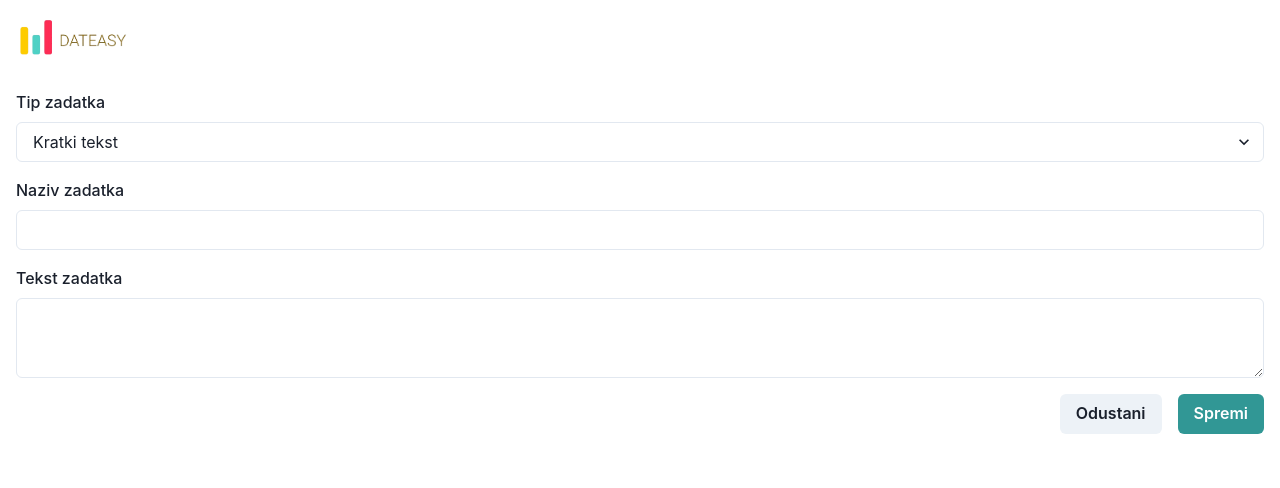
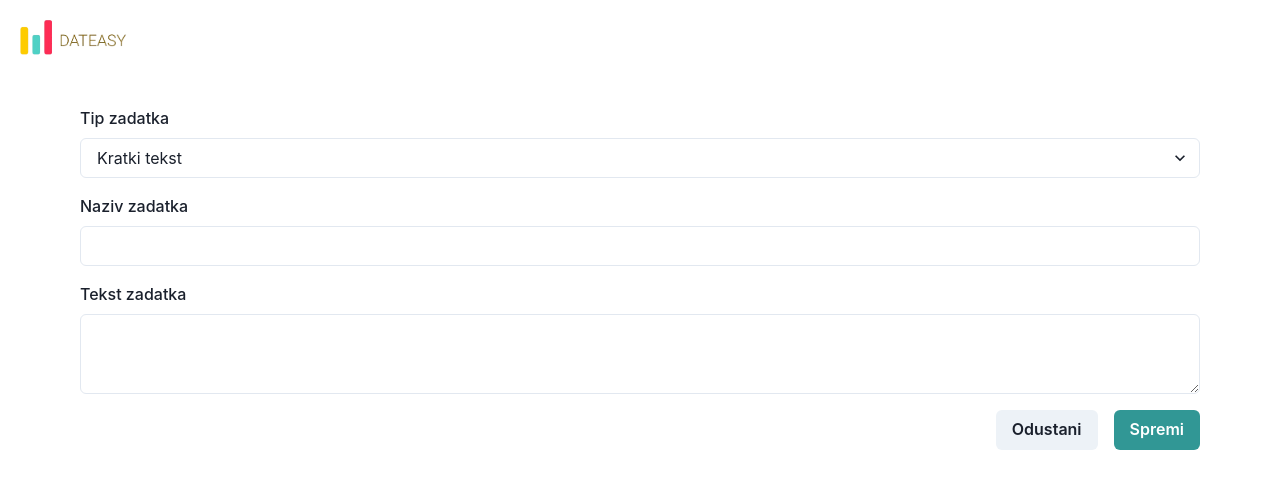
Before and after one commit to merimerino/dateasy, a React (Vite) app in the folder frontend/: page /addTask in a window 1280 px wide. Shown: the top 488 px of the page. Built offline with nearby package versions, Linux system fonts and the light colour scheme.

Commit message:
tiny styling edits

```diff
--- a/frontend/src/components/Header.tsx
+++ b/frontend/src/components/Header.tsx
@@ -1,11 +1,14 @@
 // components/Header.tsx
 import React from "react";
 import { Box, Image } from "@chakra-ui/react";
+import { Link } from "react-router-dom";
 
 const Header: React.FC = () => {
   return (
     <Box p={4} borderBottom="1px" border={"none"}>
-      <Image src="/logo.png" alt="Logo" height="42px" objectFit="contain" />
+      <Link to={"/main"}>
+        <Image src="/logo.png" alt="Logo" height="42px" objectFit="contain" />
+      </Link>
     </Box>
   );
 };
--- a/frontend/src/components/TaskForm.tsx
+++ b/frontend/src/components/TaskForm.tsx
@@ -32,7 +32,7 @@ const TaskForm: React.FC<TaskFormProps> = ({ onSubmit, onCancel }) => {
   };
 
   return (
-    <Box as="form" onSubmit={handleSubmit}>
+    <Box as="form" onSubmit={handleSubmit} pt={4} pl={16} pr={16}>
       <VStack spacing={4}>
         <FormControl>
           <FormLabel>{t("taskType")}</FormLabel>
--- a/frontend/src/components/TaskList.tsx
+++ b/frontend/src/components/TaskList.tsx
@@ -13,7 +13,7 @@ const TaskList: React.FC = () => {
   }, []);
 
   return (
-    <Box p={4}>
+    <Box pt={4} pl={16} pr={16}>
       <VStack spacing={4} align="stretch">
         {tasks.map((task) => (
           <Box key={task.id} p={4} borderWidth="1px" borderRadius="lg">
```
